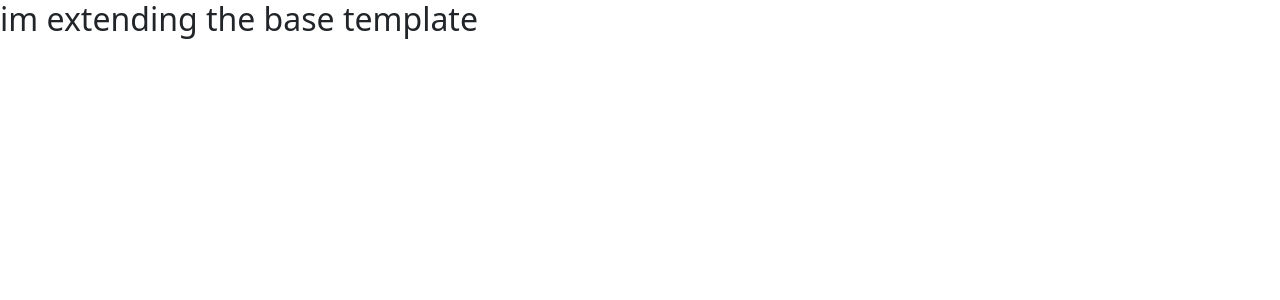
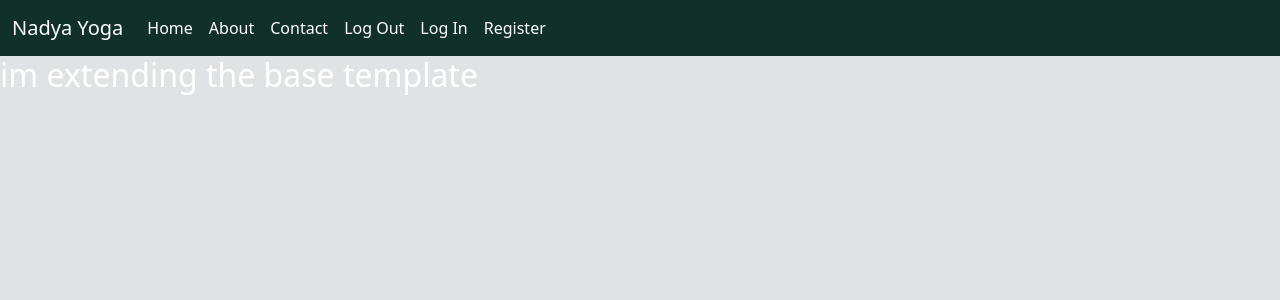
Before and after one commit to Joan-Amudu/Nadia, a Flask app: page / in a window 1280 px wide. Shown: the top 300 px of the page. Run offline with Flask 3, Linux system fonts and the light colour scheme; data that the repository does not hold is empty; some libraries are stand-ins or nearby versions.

Commit message:
Add Bootstrap NavBar

```diff
--- a/static/css/style.css
+++ b/static/css/style.css
@@ -0,0 +1,12 @@
+body {
+    background-color: #e1e2e6;
+    color: #fff;
+}
+header {
+    background-color: #11302a;
+}
+
+.navbar-toggler {
+    border-color: #fff;
+
+}
--- a/templates/base.html
+++ b/templates/base.html
@@ -13,6 +13,38 @@
     <title>Nadya Yoga</title>
 </head>
 <body>
+    <header>
+        <nav class="navbar navbar-expand-lg">
+            <div class="container-fluid">
+              <a class="navbar-brand text-white" href="#">Nadya Yoga</a>
+              <button class="navbar-toggler" type="button" data-bs-toggle="collapse" data-bs-theme="dark" data-bs-target="#navbarNav" aria-controls="navbarNav" aria-expanded="false" aria-label="Toggle navigation">
+                <span class="navbar-toggler-icon"></span>
+              </button>
+              <div class="collapse navbar-collapse" id="navbarNav">
+                <ul class="navbar-nav">
+                  <li class="nav-item">
+                    <a class="nav-link active text-white" aria-current="page" href="#">Home</a>
+                  </li>
+                  <li class="nav-item">
+                    <a class="nav-link text-white" href="#">About</a>
+                  </li>
+                  <li class="nav-item">
+                    <a class="nav-link text-white" href="{{ url_for('get_contacts')}}">Contact</a>
+                  </li>
+                  <li class="nav-item">
+                    <a class="nav-link text-white" href="#">Log Out</a>
+                  </li>
+                  <li class="nav-item">
+                    <a class="nav-link text-white" href="#">Log In</a>
+                  </li>
+                  <li class="nav-item">
+                    <a class="nav-link text-white" href="#">Register</a>
+                  </li>
+                </ul>
+              </div>
+            </div>
+          </nav>
+    </header>
 
     {% block content%}
     {% endblock %}
```
